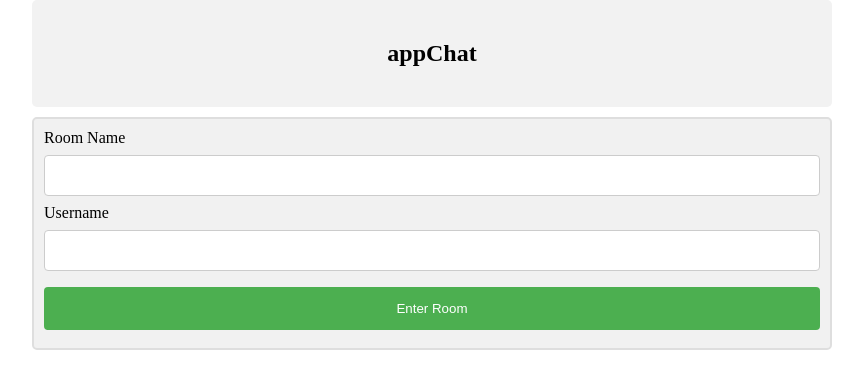
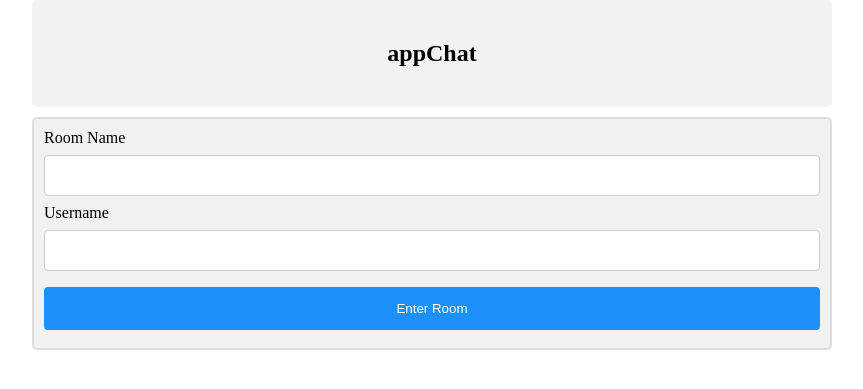
Before and after one commit to julielk/appChat, a Django app: page / in a window 1280 px wide. Shown: the top 389 px of the page, without its empty margins (208-1071 px from the left). Run offline with Django 3.2, Linux system fonts and the light colour scheme.

Commit message:
home.html css form

```diff
--- a/djangoChatApp/templates/home.html
+++ b/djangoChatApp/templates/home.html
@@ -77,7 +77,7 @@
 
       input[type=submit] {
         width: 100%;
-        background-color: #4CAF50;
+        background-color: #1e90fc;
         color: white;
         padding: 14px 20px;
         margin: 8px 0;
@@ -87,7 +87,7 @@
       }
 
       input[type=submit]:hover {
-        background-color: #45a049;
+        background-color: #b0c4de;
       }
 
       div {
```
